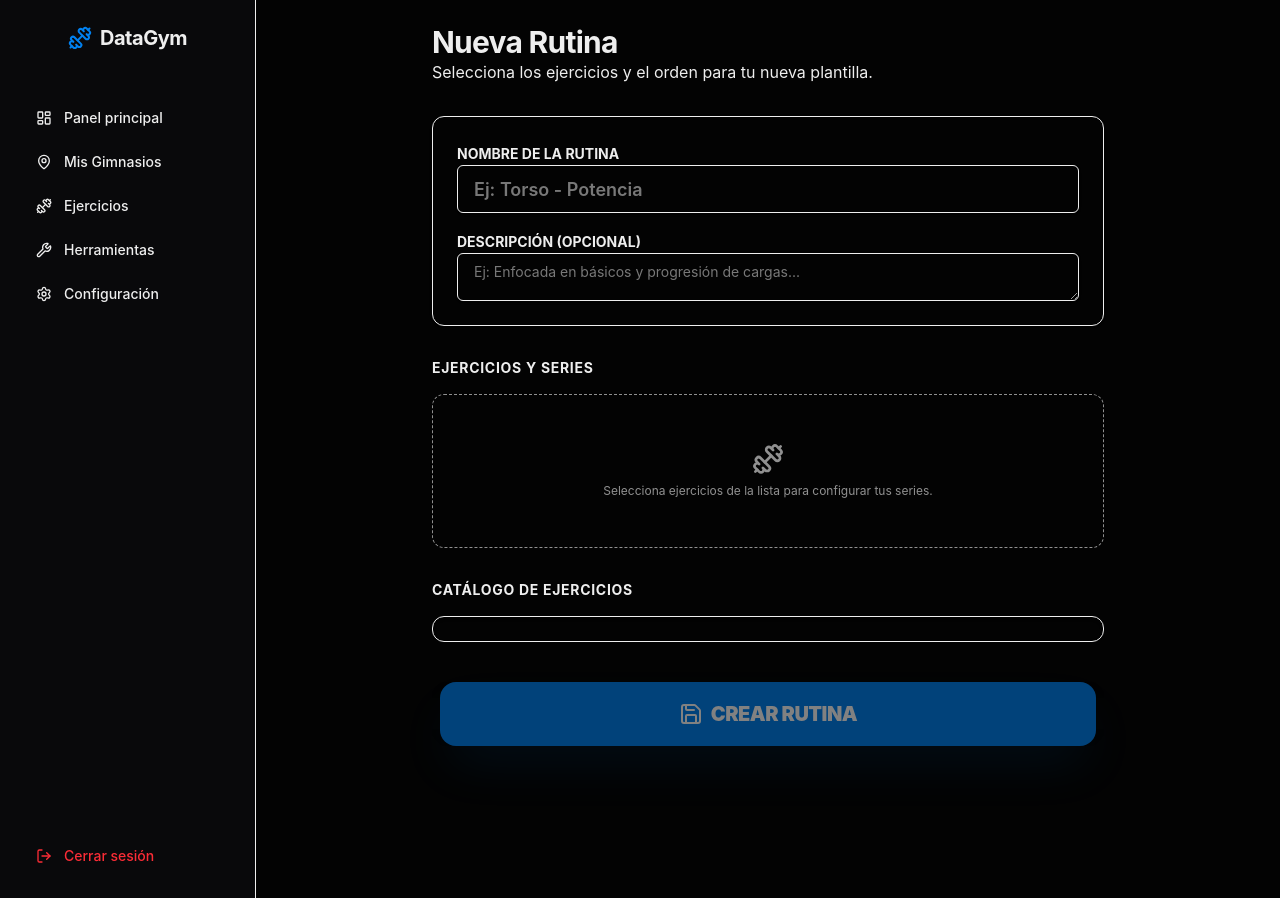
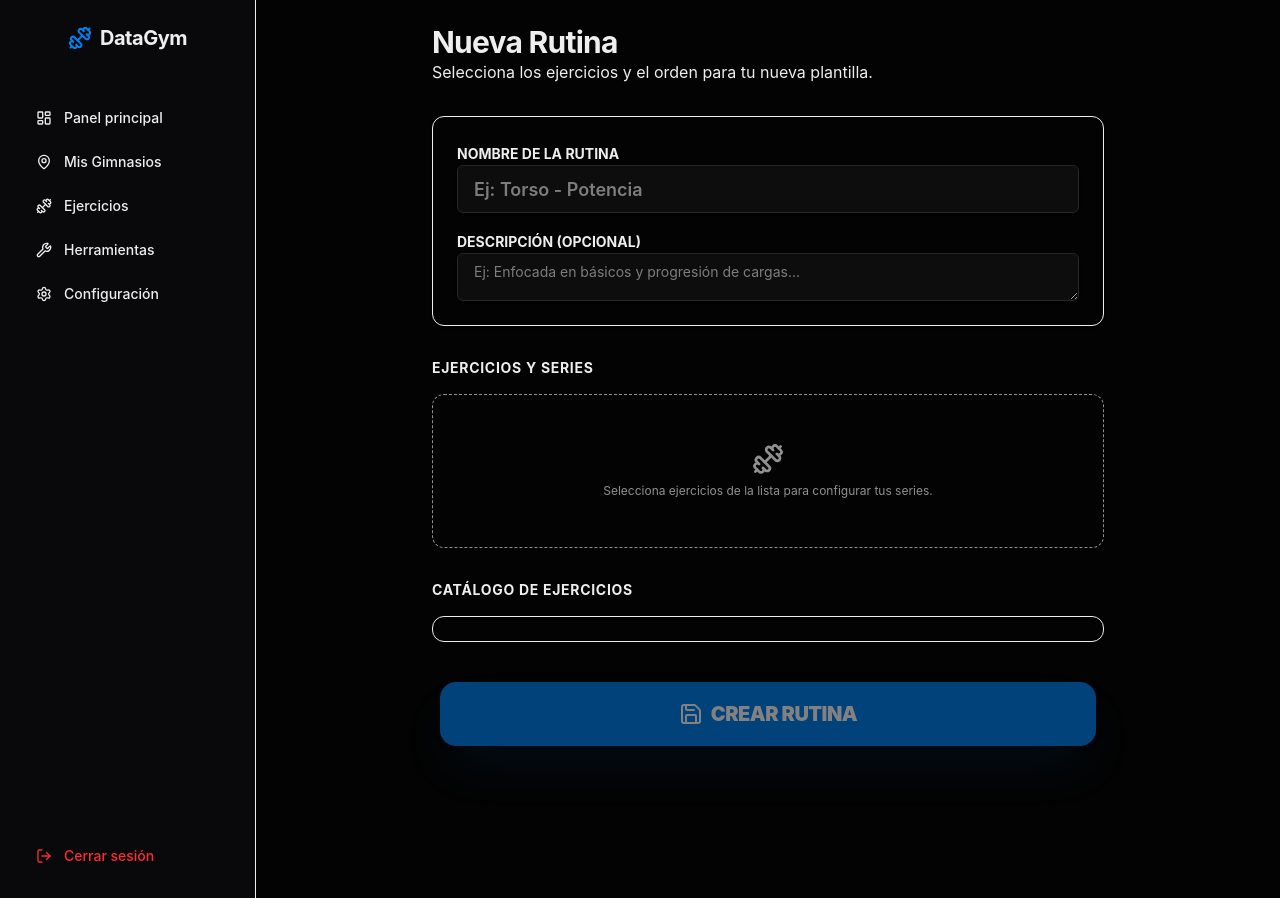
Before and after one commit to srbitgithub/datagymroutines, a Next.js app: page /dashboard/routines/new in a window 1280 px wide. Built offline with nearby package versions, Linux system fonts and the light colour scheme.

Commit message:
style(routine-builder): improve input contrast with dark theme and sync UI fixes

```diff
--- a/src/modules/training/infrastructure/components/RoutineBuilderForm.tsx
+++ b/src/modules/training/infrastructure/components/RoutineBuilderForm.tsx
@@ -77,7 +77,7 @@ export function RoutineBuilderForm({ exercises }: RoutineBuilderFormProps) {
                         onChange={(e) => setName(e.target.value)}
                         required
                         placeholder="Ej: Torso - Potencia"
-                        className="flex h-12 w-full rounded-md border border-input bg-background px-4 py-2 text-lg font-semibold shadow-sm transition-colors focus-visible:outline-none focus-visible:ring-1 focus-visible:ring-ring"
+                        className="flex h-12 w-full rounded-md border border-zinc-800 bg-zinc-900/50 px-4 py-2 text-lg font-semibold shadow-sm transition-colors focus-visible:outline-none focus-visible:ring-1 focus-visible:ring-brand-primary"
                     />
                 </div>
                 <div className="space-y-2">
@@ -88,7 +88,7 @@ export function RoutineBuilderForm({ exercises }: RoutineBuilderFormProps) {
                         onChange={(e) => setDescription(e.target.value)}
                         rows={2}
                         placeholder="Ej: Enfocada en básicos y progresión de cargas..."
-                        className="flex h-12 w-full rounded-md border border-input bg-background px-4 py-2 text-sm shadow-sm transition-colors focus-visible:outline-none focus-visible:ring-1 focus-visible:ring-ring"
+                        className="flex h-12 w-full rounded-md border border-zinc-800 bg-zinc-900/50 px-4 py-2 text-sm shadow-sm transition-colors focus-visible:outline-none focus-visible:ring-1 focus-visible:ring-brand-primary"
                     />
                 </div>
             </div>
@@ -120,7 +120,7 @@ export function RoutineBuilderForm({ exercises }: RoutineBuilderFormProps) {
                                             type="number"
                                             value={item.series}
                                             onChange={(e) => updateConfig(index, 'series', parseInt(e.target.value || '0'))}
-                                            className="w-full h-10 bg-accent/20 rounded-lg text-center font-bold text-sm focus:ring-1 focus:ring-brand-primary outline-none"
+                                            className="w-full h-10 bg-zinc-900 border border-zinc-800 rounded-lg text-center font-bold text-sm focus:ring-1 focus:ring-brand-primary outline-none"
                                         />
                                     </div>
                                     <div className="space-y-1">
@@ -129,7 +129,7 @@ export function RoutineBuilderForm({ exercises }: RoutineBuilderFormProps) {
                                             type="number"
                                             value={item.targetReps}
                                             onChange={(e) => updateConfig(index, 'targetReps', parseInt(e.target.value || '0'))}
-                                            className="w-full h-10 bg-accent/20 rounded-lg text-center font-bold text-sm focus:ring-1 focus:ring-brand-primary outline-none"
+                                            className="w-full h-10 bg-zinc-900 border border-zinc-800 rounded-lg text-center font-bold text-sm focus:ring-1 focus:ring-brand-primary outline-none"
                                         />
                                     </div>
                                     <div className="space-y-1">
@@ -139,7 +139,7 @@ export function RoutineBuilderForm({ exercises }: RoutineBuilderFormProps) {
                                             step="0.5"
                                             value={item.targetWeight}
                                             onChange={(e) => updateConfig(index, 'targetWeight', parseFloat(e.target.value || '0'))}
-                                            className="w-full h-10 bg-accent/20 rounded-lg text-center font-bold text-sm focus:ring-1 focus:ring-brand-primary outline-none"
+                                            className="w-full h-10 bg-zinc-900 border border-zinc-800 rounded-lg text-center font-bold text-sm focus:ring-1 focus:ring-brand-primary outline-none"
                                         />
                                     </div>
                                 </div>
```
